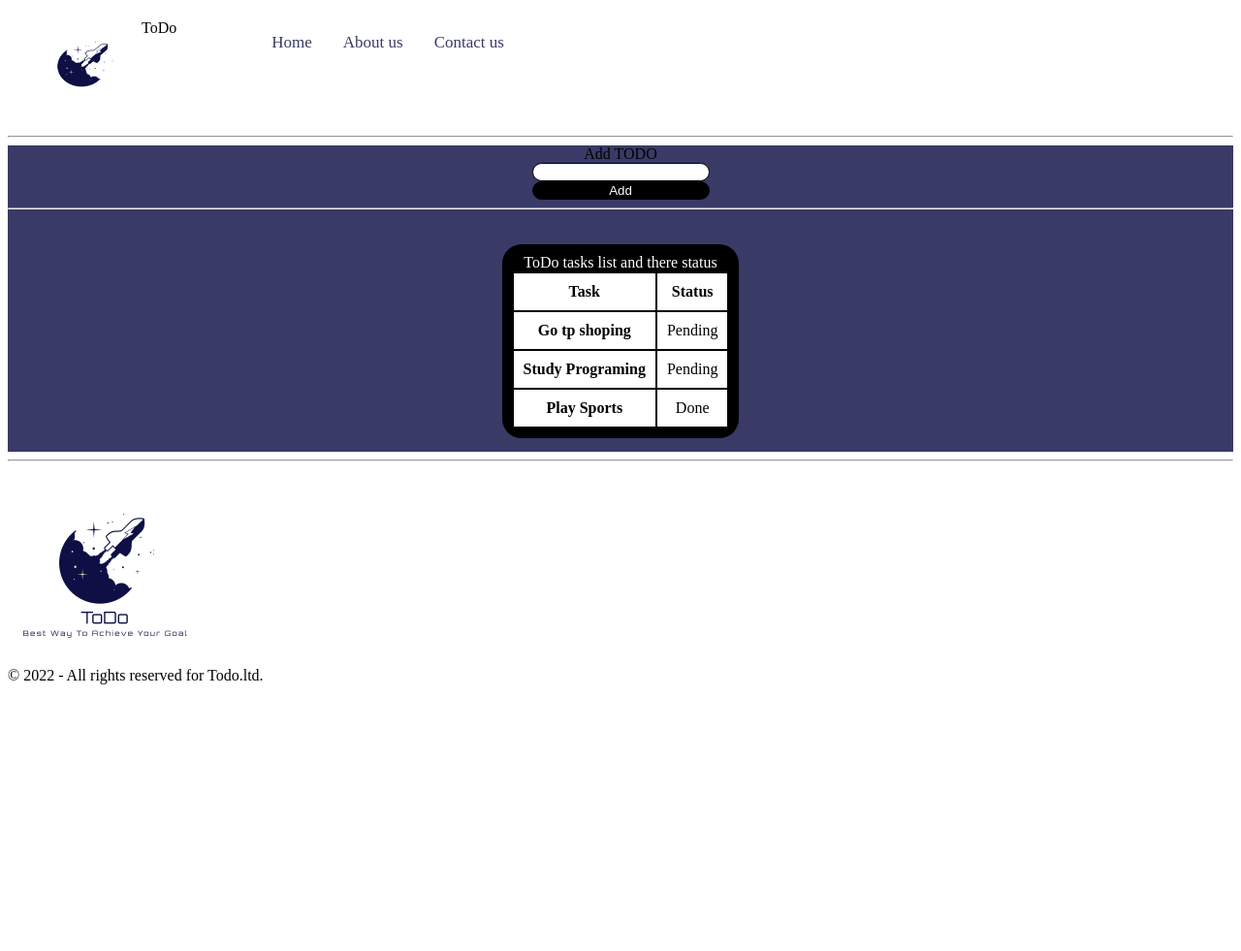
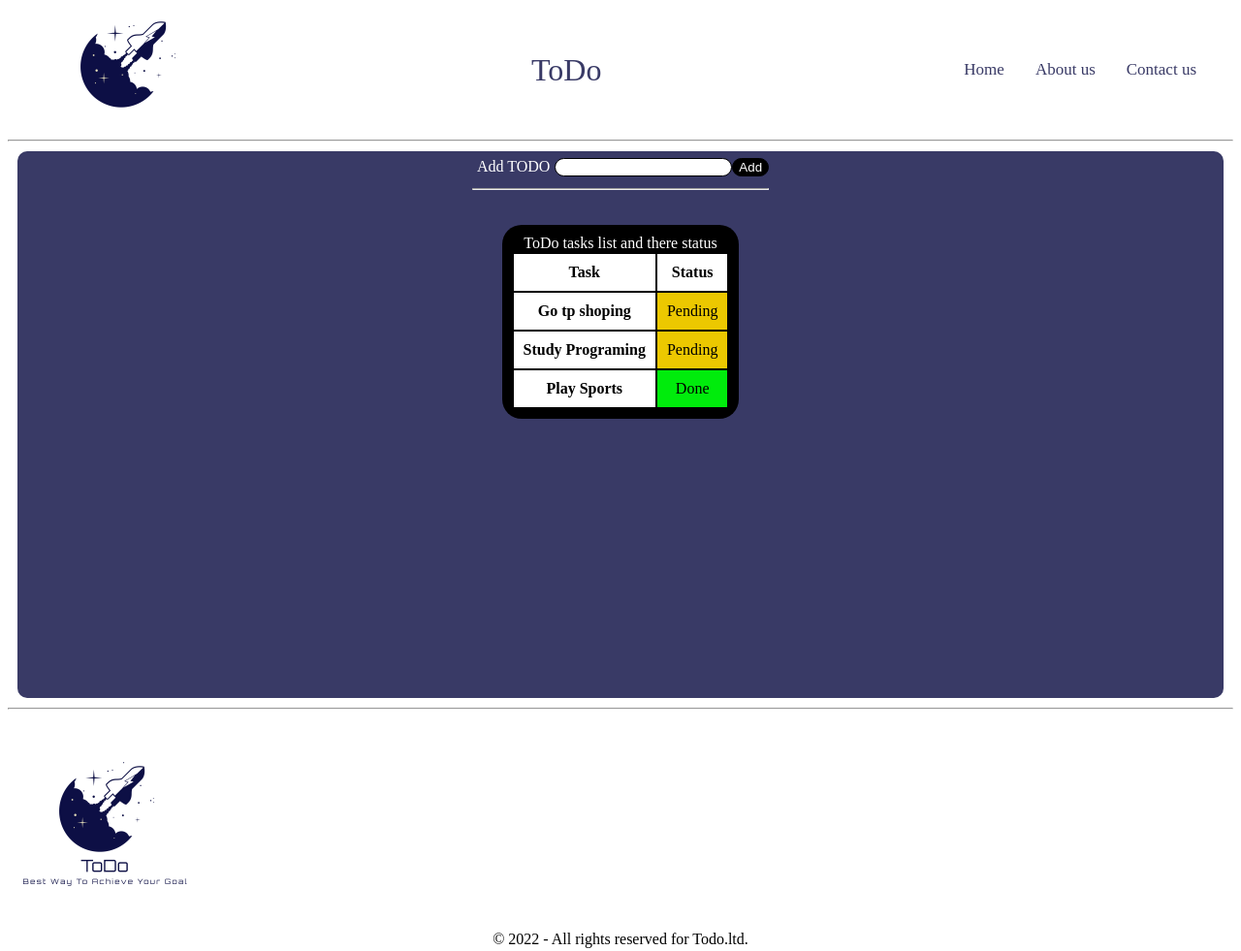
Before and after one commit to muhammadqasemtarboush1/todo-project, a plain HTML site: page index.html in a window 1280 px wide. Shown: the whole page at 97% size. Before the commit the page ends 800 px from the top, so only its background shows below. Drawn offline with Linux system fonts and the light colour scheme.

Commit message:
update: fix style issues and inhance it

```diff
--- a/index.html
+++ b/index.html
@@ -10,13 +10,16 @@
   <body>
     <header>
       <nav class="nav">
-         <div class="nav-logo"> <img src="./assets/logo.png" alt="TODO Logo">
-       <span class="title">ToDo</span></div>
-          <ul>
+
+           <img class="nav-logo" src="./assets/logo.png" alt="TODO Logo">
+          <span class="title">ToDo</span>
+           <ul class="navigation">
           <li><a href="#">Home</a></li>
           <li><a href="./about.html">About us</a></li>
           <li><a href="#">Contact us</a></li>
         </ul>
+
+
       </nav>
     </header>
     <hr>
@@ -39,29 +42,32 @@
             </thead>
             <tbody>
                 <tr>
-            <th scope="row">Go tp shoping</th>
-            <td>Pending</td>
+            <th scope="row" >Go tp shoping</th>
+            <td class="pending">Pending</td>
             </tr>
 
             <tr>
             <th scope="row">Study Programing</th>
-            <td>Pending</td>
+            <td class="pending">Pending</td>
             </tr>
             <tr>
                 <th scope="row">Play Sports</th>
-                <td>Done</td>
+                <td class="success" >Done</td>
                 </tr>
             </tbody>
             </table>
       </div>
     </main>
     <hr>
-    <footer>
+    <footer class="footer-container">
         <div>
             <span><img src="./assets/footer_logo.png" alt="Logo" srcset=""></span>
         </div>
-        <div>
-            &copy; 2022 - All rights reserved for Todo.ltd.</footer>
+     </footer>
+        <div class="copyright">
+           <p>
+             &copy; 2022 - All rights reserved for Todo.ltd.
+           </p>
         </div>
   </body>
 </html>
--- a/style/about.css
+++ b/style/about.css
@@ -1,3 +1,7 @@
+:root{
+    --textcolor: #ffffff
+}
+
 .per_Img img{
     max-width: 200px;
     height: 200px;
@@ -8,4 +12,30 @@ main{
     margin: 20px;
     padding: 20px;
     border-radius: 10px;
+    color: var(--textcolor);
+    text-align: center;
 }
+
+
+.container {
+    height: 500px;
+    display: flex;
+    /* position: absolute; */
+    padding: 10px;
+
+}
+
+
+form {
+    height: 100%;
+    display: flex;
+    flex-flow: column nowrap;
+}
+form > div {
+    flex: 1 0;
+}
+
+#submitHolder {
+    flex: 0 0 auto;
+    text-align: right;
+}
--- a/style/index.css
+++ b/style/index.css
@@ -1,16 +1,41 @@
+:root {
+  --hoverNav: #393a66;
+  --white: #ffffff;
+  --success: #00ec0c;
+  --pending: #ecc800;
+}
+
+
+
 header {
   margin: 20px;
 }
 
 main {
   background-color: #393a66;
+  display: flex;
   text-align: center;
+  justify-content: space-evenly;
+  /* align-items: center; */
+  margin: 10px;
+  padding: 2px;
+  border-radius: 10px;
+  height: 70vh;
 }
 
+
 .form {
-  display: inline-grid;
+  /* display: inline-grid; */
+  display: flex;
+  justify-content: center;
+  align-items: center;
 }
 
+.form label{
+  color: var(--white);
+  margin: 5px;
+  font-weight: 400;
+}
 input {
   border: 1px solid #000000;
   border-radius: 20px;
@@ -23,8 +48,7 @@ button {
   border-radius: 20px;
 }
 
-.title {
-}
+
 table {
   background-color: #000000;
   color: #ffffff;
@@ -61,6 +85,15 @@ li {
   display: flex;
   max-height: 100px;
   margin-bottom: 20px;
+  justify-content: space-between;
+  align-items: center;
+  padding: 2px;
+}
+
+nav .title{
+  font-size: 2rem;
+  color: var(--hoverNav);
+
 }
 
 .nav a {
@@ -70,19 +103,28 @@ li {
   padding: 14px 16px;
   text-decoration: none;
   font-size: 17px;
+  text-align: center;
+  float: left;
 }
 
+ a:hover{
+  color: var(--hoverNav);
+  border: 1px solid #000000;
+  border-radius: 20px;
+}
+
+
 .nav img {
-  width: 50%;
+  /* width: 50%; */
   display: flex;
 }
 
 ul {
-  display: contents;
+  /* display: contents; */
   float: right;
-  /* display: flex; */
-  position: absolute;
-  /* float: right; */
+  display: flex;
+  position: relative;
+   float: right;
 }
 
 li {
@@ -94,7 +136,24 @@ li a {
     text-align: center;
 }
 
-.nav-logo {
-    display: inherit;
-    position: relative;
+.pending{
+  background-color: var(--pending)
 }
+
+.success {
+  background-color: var(--success) ;
+}
+
+
+.footer-container {
+  display: grid;
+  grid-template-columns: repeat(auto-fit, minmax(20rem, 1fr));
+  gap: 1.5rem;
+  align-items: center;
+}
+
+
+
+.copyright{
+  text-align: center;
+}
```
Also changed, not shown: about.html (+2 -2 lines).
